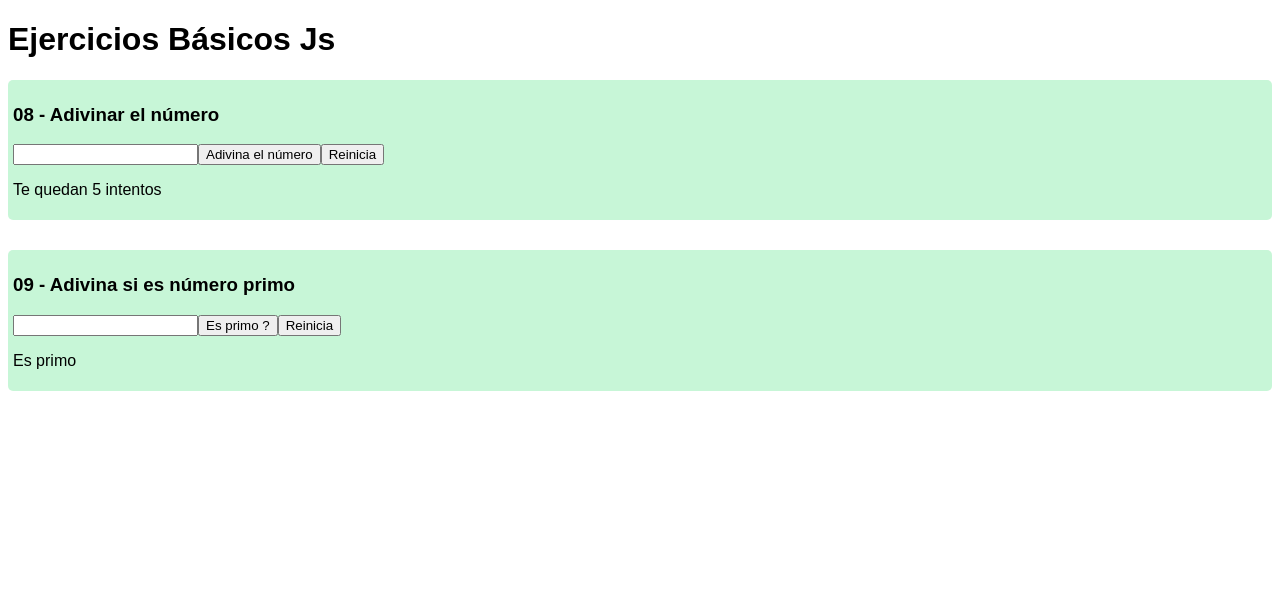
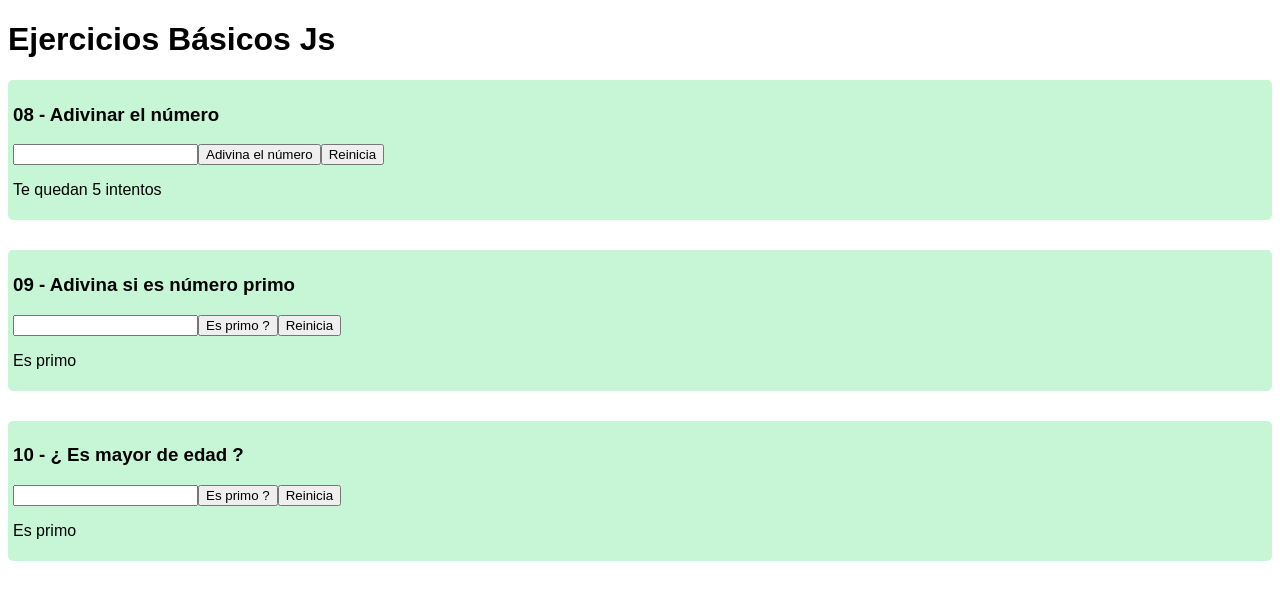
Before and after one commit to bibsb/05-ejercicios-js, a React (Vite) app: page / in a window 1280 px wide. Shown: the top 600 px of the page. Built offline with nearby package versions, Linux system fonts and the light colour scheme.

Commit message:
Inicio Basicos, 10-Mayor de edad

```diff
--- /dev/null
+++ b/src/01-basicos/MayorDeEdad.jsx
@@ -0,0 +1,37 @@
+import { useState } from 'react';
+
+export default function MayorDeEdad() {
+  const [primo, setPrimo] = useState(true);
+  const [number, setNumber] = useState('');
+
+  function esMayorDeEdad() {
+    for (let i = 2; i < number; i++) {
+      if (number % i === 0) {
+        setPrimo(false);
+        return;
+      }
+    }
+
+    setPrimo(true);
+  }
+
+  console.log('Primo:', primo);
+  return (
+    <>
+      <div id="contenedor-basico">
+        <h3>10 - ¿ Es mayor de edad ?</h3>
+        <input
+          type="number"
+          id="number"
+          value={number}
+          onChange={(e) => setNumber(parseInt(e.target.value, 10))}
+        />
+        <button onClick={() => esMayorDeEdad()}>Es primo ?</button>
+        <button onClick={() => location.reload()}>Reinicia</button>
+        {primo !== null && (
+          <p id="resultado">{primo ? 'Es primo' : 'No es primo'}</p>
+        )}
+      </div>
+    </>
+  );
+}
--- a/src/App.jsx
+++ b/src/App.jsx
@@ -1,6 +1,7 @@
 import { useState } from 'react';
 import AdivinarNumero from './01-basicos/AdivinarNumero';
 import EsPrimo from './01-basicos/EsPrimo';
+import MayorDeEdad from './01-basicos/MayorDeEdad';
 import './App.css';
 
 function App() {
@@ -9,6 +10,7 @@ function App() {
       <h1>Ejercicios Básicos Js</h1>
       <AdivinarNumero />
       <EsPrimo/>
+      <MayorDeEdad/>
     </>
   );
 }
```
